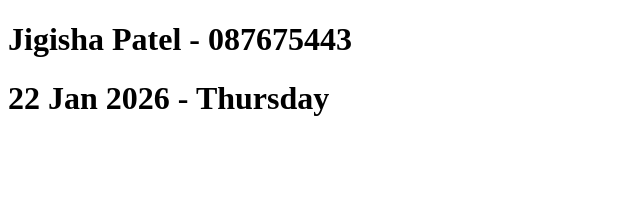
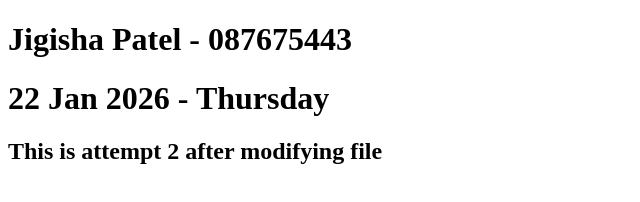
Before and after one commit to profjigisha/ITSA5501_Labs_Jigisha, a plain HTML site: page Lab1_Git_Operations/index.html in a window 1280 px wide. Shown: the whole page, without its empty margins (0-640 px from the left). Drawn offline with Linux system fonts and the light colour scheme.

Commit message:
updated index.html for lab1

```diff
--- a/Lab1_Git_Operations/index.html
+++ b/Lab1_Git_Operations/index.html
@@ -10,5 +10,7 @@
     <h1>Jigisha Patel - 087675443</h1>
     <h1>22 Jan 2026 - Thursday</h1>
 
+    <h2>This is attempt 2 after modifying file</h2>
+
 </body>
 </html>
```
